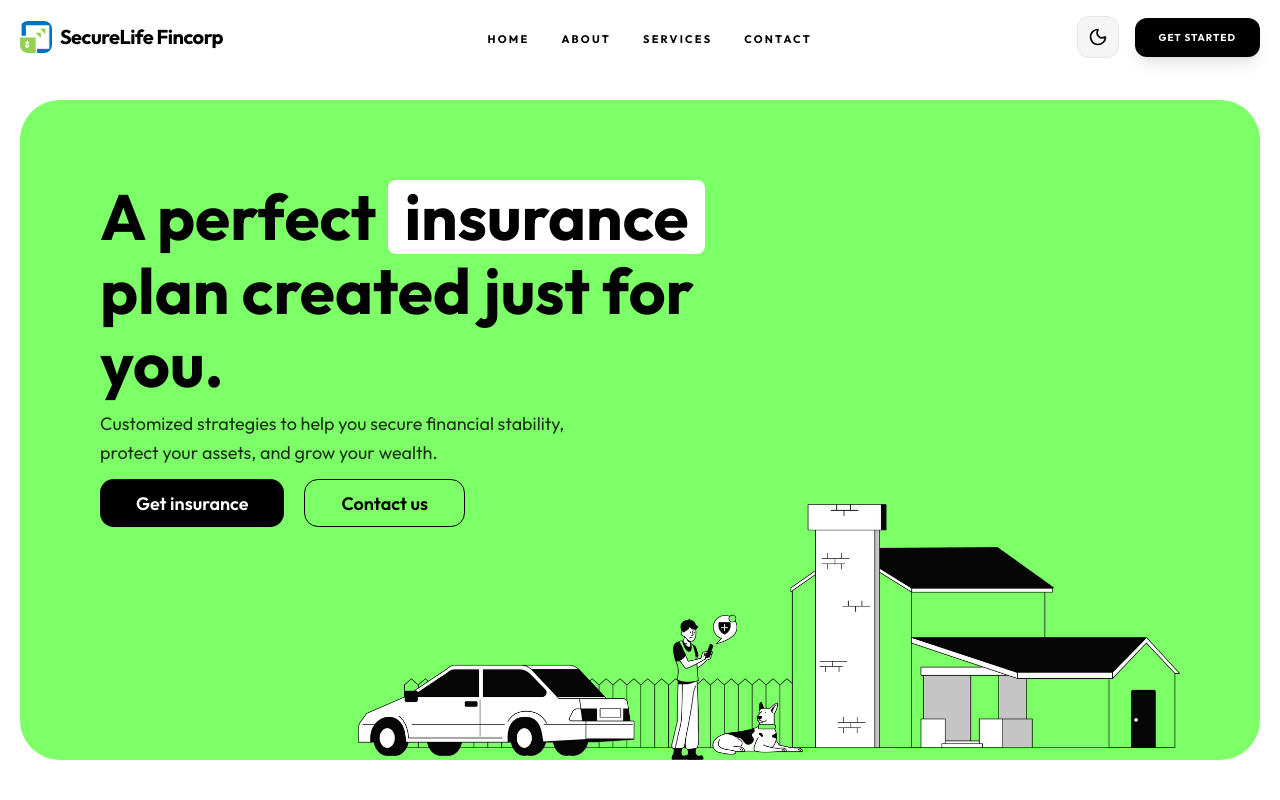
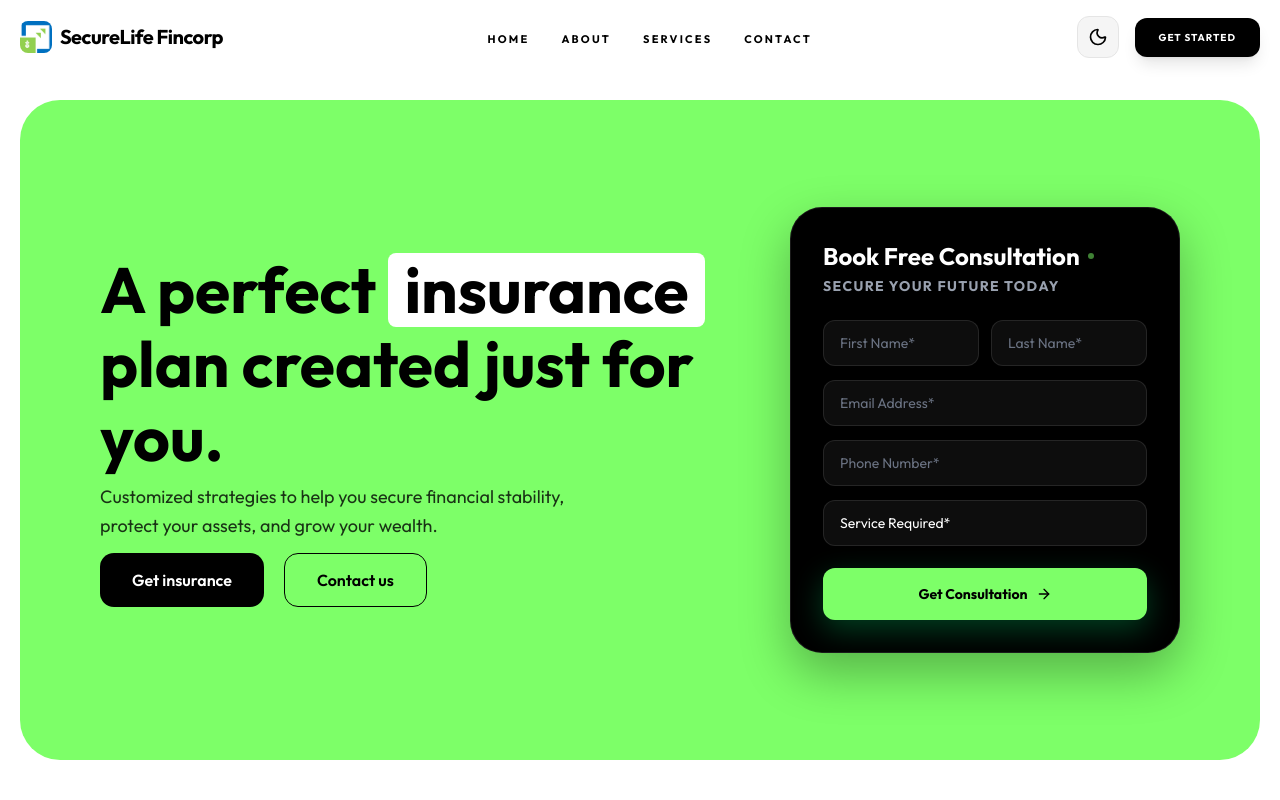
Before and after one commit to AneeVerse/SecureLifeFincorp, a Next.js app: page / in a window 1280 px wide. Shown: the top 800 px of the page. Built offline with nearby package versions, Linux system fonts and the light colour scheme.

Commit message:
feat: add contact form modal and hero section components.

```diff
--- a/src/components/Hero.tsx
+++ b/src/components/Hero.tsx
@@ -1,28 +1,76 @@
 'use client';
 
+import { useState } from 'react';
 import Image from 'next/image';
+import { ArrowRight, CheckCircle } from 'lucide-react';
 
 export function Hero() {
-    // Contact modal is now handled globally in the Footer/Layout via 'open-contact' event
+    const [formData, setFormData] = useState({
+        firstName: '',
+        lastName: '',
+        email: '',
+        phone: '',
+        service: ''
+    });
+    const [isSubmitting, setIsSubmitting] = useState(false);
+    const [isSubmitted, setIsSubmitted] = useState(false);
+
+    const serviceOptions = [
+        'Fire Insurance', 'Theft Insurance', 'Cyber Insurance', 'Health Insurance',
+        'Personal Insurance', 'Financial Insurance', 'Machinery Insurance', 'Employee Insurance'
+    ];
+
+    const handleChange = (e: React.ChangeEvent<HTMLInputElement | HTMLSelectElement>) => {
+        setFormData(prev => ({ ...prev, [e.target.name]: e.target.value }));
+    };
+
+    const handleSubmit = async (e: React.FormEvent) => {
+        e.preventDefault();
+        setIsSubmitting(true);
+        try {
+            const response = await fetch('/api/contact', {
+                method: 'POST',
+                headers: { 'Content-Type': 'application/json' },
+                body: JSON.stringify({
+                    firstName: formData.firstName,
+                    lastName: formData.lastName,
+                    email: formData.email,
+                    phone: formData.phone,
+                    extraInfo: `Service: ${formData.service}`,
+                    source: 'hero-direct-form'
+                }),
+            });
+            if (response.ok) {
+                setIsSubmitted(true);
+                setTimeout(() => {
+                    setIsSubmitted(false);
+                    setFormData({ firstName: '', lastName: '', email: '', phone: '', service: '' });
+                }, 3000);
+            }
+        } catch (err) {
+            console.error(err);
+        } finally {
+            setIsSubmitting(false);
+        }
+    };
 
     return (
-        <>
         <section
             className="w-full flex items-center justify-center p-4 sm:p-5 pt-[80px] md:pt-[100px] bg-white dark:bg-[#0a0a0a] transition-colors duration-300"
             style={{
-                    height: 'clamp(550px, calc(100svh - 20px), 100svh)',
-                    maxHeight: '100svh'
+                height: 'clamp(700px, calc(100svh - 20px), 110svh)',
+                maxHeight: '1200px'
             }}
         >
             <div className="w-full max-w-[1400px] relative h-full">
                 <div
-                        className="w-full h-full bg-brand-green rounded-[32px] sm:rounded-[40px] relative overflow-hidden px-5 sm:px-6 md:px-20 pt-4 md:pt-20 pb-2 md:pb-0 flex flex-col items-center md:items-start justify-center md:justify-start"
+                    className="w-full h-full bg-brand-green rounded-[32px] sm:rounded-[40px] relative overflow-hidden px-5 sm:px-6 md:px-20 py-12 flex flex-col lg:flex-row items-center justify-between gap-10"
                 >
-                        {/* Text Content - Vertically centered on mobile */}
-                        <div className="max-w-[700px] z-10 text-center md:text-left relative flex-shrink-0">
+                    {/* Left Content - Original Style */}
+                    <div className="max-w-[650px] z-10 text-center md:text-left relative flex-shrink-0">
                         <h1
                             className="font-bold leading-[1.15] text-black"
-                                style={{ fontSize: 'clamp(1.4rem, 5vw, 4.5rem)', marginBottom: 'clamp(0.4rem, 1vh, 1.5rem)' }}
+                            style={{ fontSize: 'clamp(1.4rem, 5vw, 4.2rem)', marginBottom: 'clamp(0.4rem, 1vh, 1.5rem)' }}
                         >
                             A perfect <span className="bg-white text-black px-2 sm:px-3 md:px-4 rounded-lg inline-block">insurance</span> plan created just for you.
                         </h1>
@@ -36,41 +84,121 @@ export function Hero() {
                         <div className="flex flex-col sm:flex-row justify-center md:justify-start gap-2 sm:gap-3 md:gap-5">
                             <button
                                 onClick={() => window.dispatchEvent(new CustomEvent('open-contact'))}
-                                    className="bg-black text-white rounded-[10px] sm:rounded-[14px] font-semibold transition-all hover:bg-neutral-800 hover:-translate-y-0.5 active:scale-95"
-                                    style={{ padding: 'clamp(0.5rem, 1.2vh, 1.125rem) clamp(1.25rem, 4vw, 2.25rem)', fontSize: 'clamp(0.7rem, 2vw, 1.125rem)' }}
+                                className="bg-black text-white rounded-[10px] sm:rounded-[14px] font-semibold transition-all hover:bg-neutral-800 hover:-translate-y-0.5 active:scale-95 px-8 py-3.5"
                             >
                                 Get insurance
                             </button>
                             <button
                                 onClick={() => window.dispatchEvent(new CustomEvent('open-contact'))}
-                                    className="bg-transparent text-black border border-black rounded-[10px] sm:rounded-[14px] font-semibold transition-all hover:bg-black/5 hover:-translate-y-0.5 active:scale-95"
-                                    style={{ padding: 'clamp(0.5rem, 1.2vh, 1.125rem) clamp(1.25rem, 4vw, 2.25rem)', fontSize: 'clamp(0.7rem, 2vw, 1.125rem)' }}
+                                className="bg-transparent text-black border border-black rounded-[10px] sm:rounded-[14px] font-semibold transition-all hover:bg-black/5 hover:-translate-y-0.5 active:scale-95 px-8 py-3.5"
                             >
                                 Contact us
                             </button>
                         </div>
                     </div>
 
-                        {/* Hero Image - Fixed at bottom */}
-                        <div className="absolute bottom-0 left-0 right-0 flex items-end justify-center md:justify-end md:right-10 lg:right-20 pointer-events-none">
-                            <Image
+                    {/* Right Content - Form in project theme (Black) */}
+                    <div className="z-20 w-full max-w-[440px] relative group">
+                        <div className="bg-black rounded-[24px] md:rounded-[32px] p-4 md:p-8 shadow-[0_20px_50px_rgba(0,0,0,0.3)] border border-white/10">
+                            <div className="mb-4 md:mb-6">
+                                <h3 className="text-xl md:text-2xl font-bold text-white flex items-center gap-2">
+                                    Book Free Consultation
+                                    <div className="w-1.5 h-1.5 rounded-full bg-brand-green animate-pulse"></div>
+                                </h3>
+                                <p className="text-gray-400 text-xs md:text-sm mt-1 uppercase tracking-widest font-bold">Secure your future today</p>
+                            </div>
+
+                            {isSubmitted ? (
+                                <div className="py-16 text-center space-y-4">
+                                    <div className="w-16 h-16 bg-brand-green rounded-full flex items-center justify-center mx-auto text-black shadow-[0_0_20px_rgba(0,210,106,0.4)]">
+                                        <CheckCircle size={32} />
+                                    </div>
+                                    <h4 className="text-xl font-bold text-white tracking-tight">Request Received!</h4>
+                                    <p className="text-gray-400 text-sm">We'll contact you within 15 minutes.</p>
+                                </div>
+                            ) : (
+                                <form onSubmit={handleSubmit} className="space-y-2 md:space-y-3.5">
+                                    <div className="grid grid-cols-2 gap-3">
+                                        <input
+                                            type="text"
+                                            name="firstName"
+                                            placeholder="First Name*"
+                                            required
+                                            value={formData.firstName}
+                                            onChange={handleChange}
+                                            className="w-full px-3 py-2 md:px-4 md:py-3 bg-white/5 border border-white/10 rounded-xl text-xs md:text-sm focus:outline-none focus:border-brand-green transition-all text-white placeholder:text-gray-500"
+                                        />
+                                        <input
+                                            type="text"
+                                            name="lastName"
+                                            placeholder="Last Name*"
+                                            required
+                                            value={formData.lastName}
+                                            onChange={handleChange}
+                                            className="w-full px-3 py-2 md:px-4 md:py-3 bg-white/5 border border-white/10 rounded-xl text-xs md:text-sm focus:outline-none focus:border-brand-green transition-all text-white placeholder:text-gray-500"
+                                        />
+                                    </div>
+                                    <input
+                                        type="email"
+                                        name="email"
+                                        placeholder="Email Address*"
+                                        required
+                                        value={formData.email}
+                                        onChange={handleChange}
+                                        className="w-full px-3 py-2 md:px-4 md:py-3 bg-white/5 border border-white/10 rounded-xl text-xs md:text-sm focus:outline-none focus:border-brand-green transition-all text-white placeholder:text-gray-500"
+                                    />
+                                    <input
+                                        type="tel"
+                                        name="phone"
+                                        placeholder="Phone Number*"
+                                        required
+                                        value={formData.phone}
+                                        onChange={handleChange}
+                                        className="w-full px-3 py-2 md:px-4 md:py-3 bg-white/5 border border-white/10 rounded-xl text-xs md:text-sm focus:outline-none focus:border-brand-green transition-all text-white placeholder:text-gray-500"
+                                    />
+                                    <select
+                                        name="service"
+                                        required
+                                        value={formData.service}
+                                        onChange={handleChange}
+                                        className="w-full px-3 py-2 md:px-4 md:py-3 bg-white/5 border border-white/10 rounded-xl text-xs md:text-sm focus:outline-none focus:border-brand-green transition-all text-white cursor-pointer appearance-none"
+                                    >
+                                        <option value="" disabled className="bg-black text-gray-500">Service Required*</option>
+                                        {serviceOptions.map(opt => (
+                                            <option key={opt} value={opt} className="bg-black text-white">{opt}</option>
+                                        ))}
+                                    </select>
+
+                                    <button
+                                        type="submit"
+                                        disabled={isSubmitting}
+                                        className="w-full bg-brand-green text-black font-bold py-2.5 md:py-4 rounded-xl shadow-[0_10px_30px_rgba(0,210,106,0.3)] hover:brightness-105 active:scale-[0.98] transition-all text-sm flex items-center justify-center gap-2 mt-1 md:mt-2 disabled:opacity-70"
+                                    >
+                                        {isSubmitting ? 'Sending Request...' : 'Get Consultation'}
+                                        {!isSubmitting && <ArrowRight size={16} />}
+                                    </button>
+                                </form>
+                            )}
+                        </div>
+                    </div>
+
+                    {/* Illustration - Original placement but reduced scale for space */}
+                    <div className="absolute bottom-0 left-[-5%] lg:left-[15%] pointer-events-none z-0">
+                        {/* <Image
                             src="/images/hero-bg.png"
                             alt="Insurance Illustration"
                             width={1000}
                             height={580}
                             priority
-                                className="w-auto object-contain object-bottom"
+                            className="w-auto object-contain object-bottom opacity-10 xl:opacity-100"
                             style={{
-                                    height: 'clamp(140px, 32vh, 650px)',
+                                height: 'clamp(180px, 32vh, 420px)',
                                 maxHeight: '45%'
                             }}
-                            />
+                        /> */}
                     </div>
                 </div>
             </div>
         </section>
-
-            {/* Contact Modal is handled globally */}
-        </>
     );
 }
```
Also changed, not shown: src/components/ContactModal.tsx (+2 -11 lines). Lines whose indentation alone changed are shown as unchanged.
